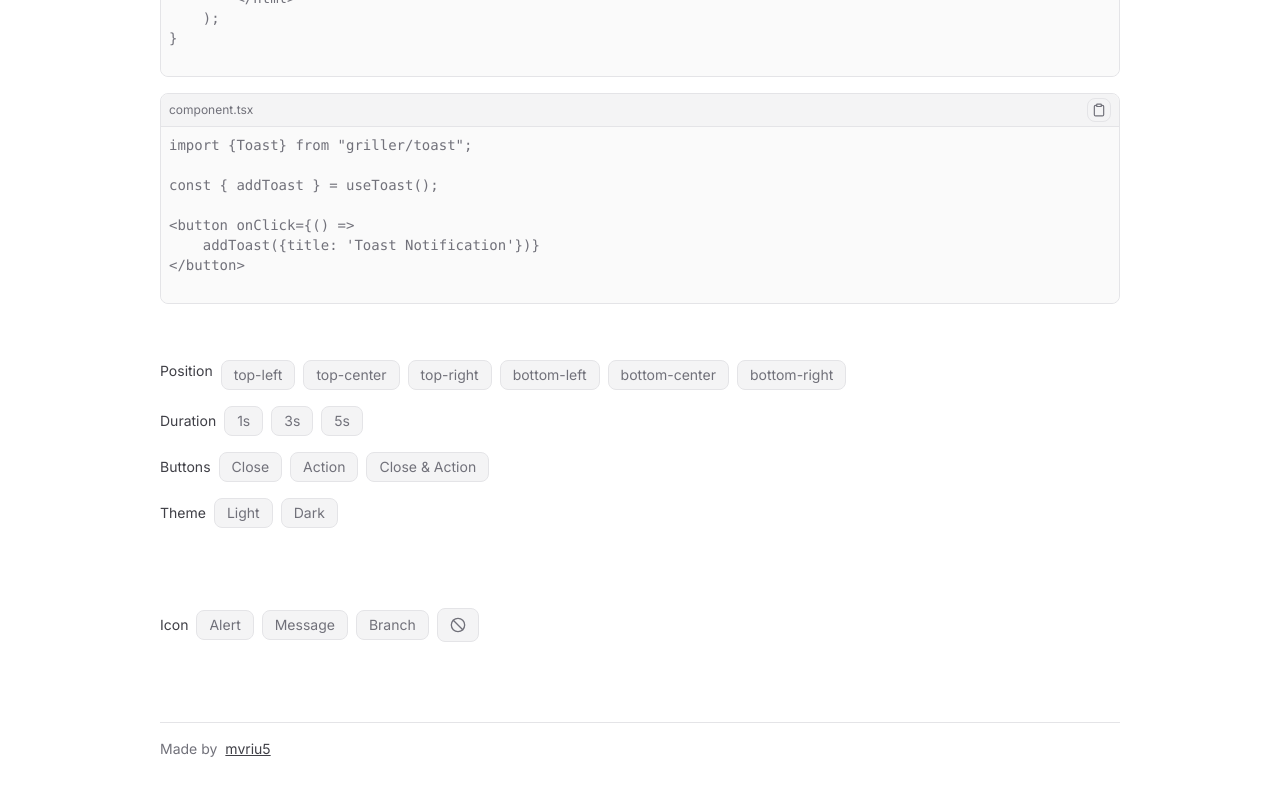
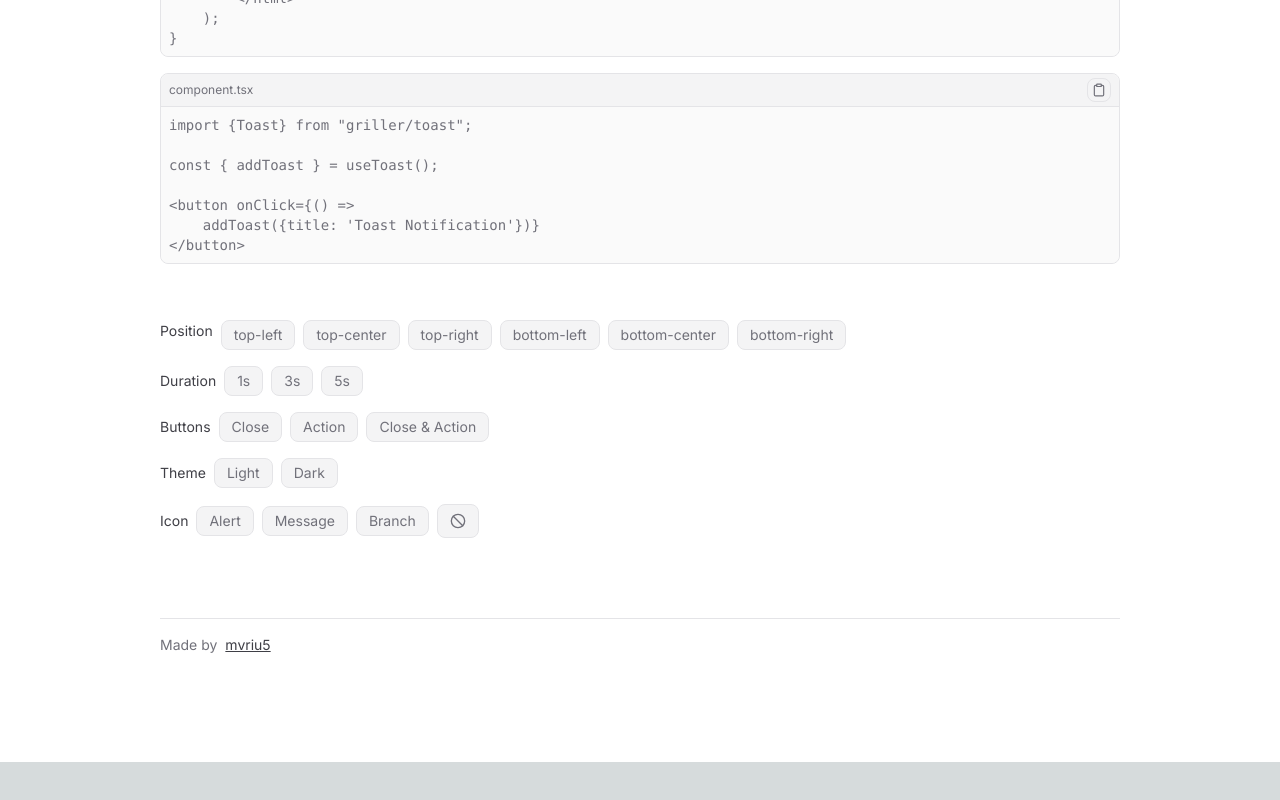
Before and after one commit to mvriu5/griller, a Next.js app: page / in a window 1280 px wide. Shown: the part 513-1313 px from the top of the page. After the commit the page ends 1275 px from the top, so only its background shows below. Built offline with nearby package versions, Linux system fonts and the light colour scheme.

Commit message:
feat: textarea autosize

```diff
--- a/package.json
+++ b/package.json
@@ -23,6 +23,7 @@
     "react": "^18",
     "react-dom": "^18",
     "react-syntax-highlighter": "^15.5.0",
+    "react-textarea-autosize": "^8.5.3",
     "tailwind-merge": "^2.4.0"
   },
   "devDependencies": {
--- a/src/app/page.tsx
+++ b/src/app/page.tsx
@@ -76,12 +76,10 @@ export default function Home() {
                 <CodeBlock title={"Code Example"}
                            fileName={"layout.tsx"}
                            filePath={"/layout-example.txt"}
-                           additionalLines={1}
                 />
 
                 <CodeBlock fileName={"component.tsx"}
                            filePath={"/component-example.txt"}
-                           additionalLines={1}
                 />
 
                 <div className={"flex flex-wrap space-x-2 space-y-2 items-center pt-8"}>
@@ -195,7 +193,7 @@ export default function Home() {
                     />
                 </div>
 
-                <div className={"flex flex-row space-x-2 items-center pb-16"}>
+                <div className={"flex flex-row space-x-2 items-center"}>
                     <span className={"text-sm text-zinc-700"}>Theme</span>
                     <Button title={"Light"}
                             onClick={() => addToast({
--- a/src/lib/codeblock.tsx
+++ b/src/lib/codeblock.tsx
@@ -2,15 +2,15 @@
 
 import React, {HTMLAttributes, useEffect, useState} from "react";
 import {CopyButton} from "@/lib/copybutton";
+import TextareaAutosize from 'react-textarea-autosize';
 
 interface CodeBockProps extends HTMLAttributes<HTMLDivElement> {
     title?: string;
     fileName: string;
     filePath: string;
-    additionalLines?: number;
 }
 
-const CodeBlock: React.FC<CodeBockProps> = ({ title, fileName, filePath, className, additionalLines, ...props }) => {
+const CodeBlock: React.FC<CodeBockProps> = ({ title, fileName, filePath, className, ...props }) => {
     const [fileContent, setFileContent] = useState('');
     const [lineCount, setLineCount] = useState(0);
 
@@ -39,10 +39,9 @@ const CodeBlock: React.FC<CodeBockProps> = ({ title, fileName, filePath, classNa
                         <span className={"text-zinc-500 text-xs"}>{fileName}</span>
                         <CopyButton copyText={fileContent}/>
                     </div>
-                     <textarea
+                     <TextareaAutosize
                          className={"p-2 w-full h-auto font-mono text-sm text-zinc-500 bg-zinc-50 overflow-hidden resize-none focus:outline-none rounded-b-lg"}
                          value={fileContent}
-                         rows={lineCount + (additionalLines || 0)}
                          readOnly
                      />
                 </div>
```
Also changed, not shown: 1 other file (tests, documents, lock files or other folders).
